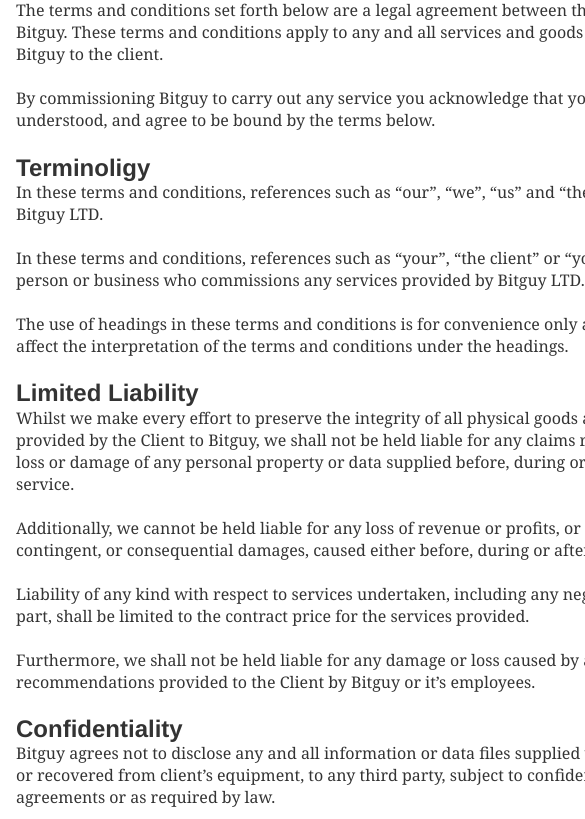
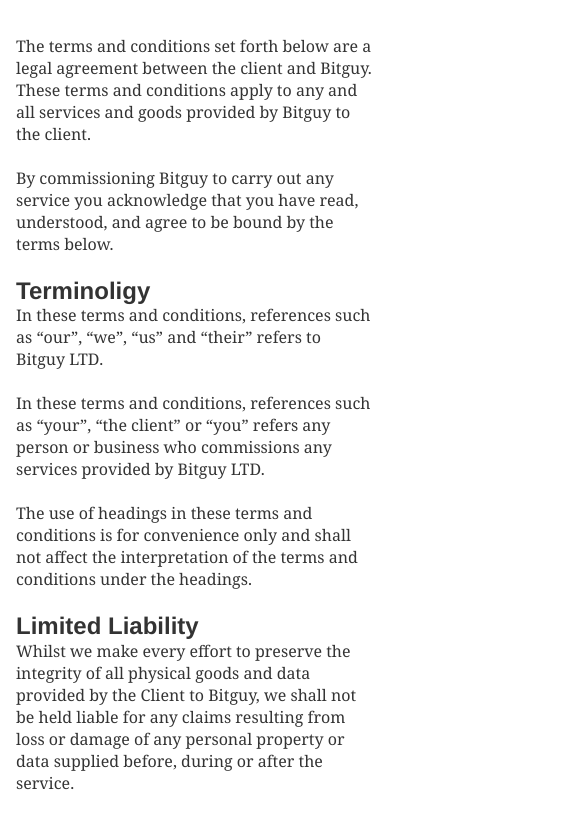
Before and after one commit to Julian-van-Straten/bitguy_gatsbyjs_website, a Gatsby site: page /terms in a window 390 px wide. Shown: the part 235-1054 px from the top of the page, 585 px wide, since content can reach past the window. Built offline with nearby package versions, Linux system fonts and the light colour scheme; Gatsby itself is replaced by a stand-in of ours; what typography-theme-fairy-gates would draw is missing.

Commit message:
fixed terms page responsive width

```diff
--- a/src/pages/iphone-repairs.js
+++ b/src/pages/iphone-repairs.js
@@ -12,8 +12,6 @@
 import ipxr from "../Images/pricelist/xr.png"
 import x from "../Images/pricelist/X.png"
 import Sidebar2 from "../components/Sidebar2"
-import iphone7 from "../Images/iphone/iphone-7-plus.jpg"
-import iphonex from "../Images/iphone/iphone-x.jpg"
 import lab from "../Images/iphone/lab.jpg"
 import SEO from "../components/SEO"
 
--- a/src/pages/terms.css
+++ b/src/pages/terms.css
@@ -4,7 +4,7 @@
 }
 
 .terms-container{
-    width: 700px;
+    max-width: 700px;
     margin: 0 auto;
 }
 
```
Also changed, not shown: src/pages/contact.js (+0 -11 lines).
